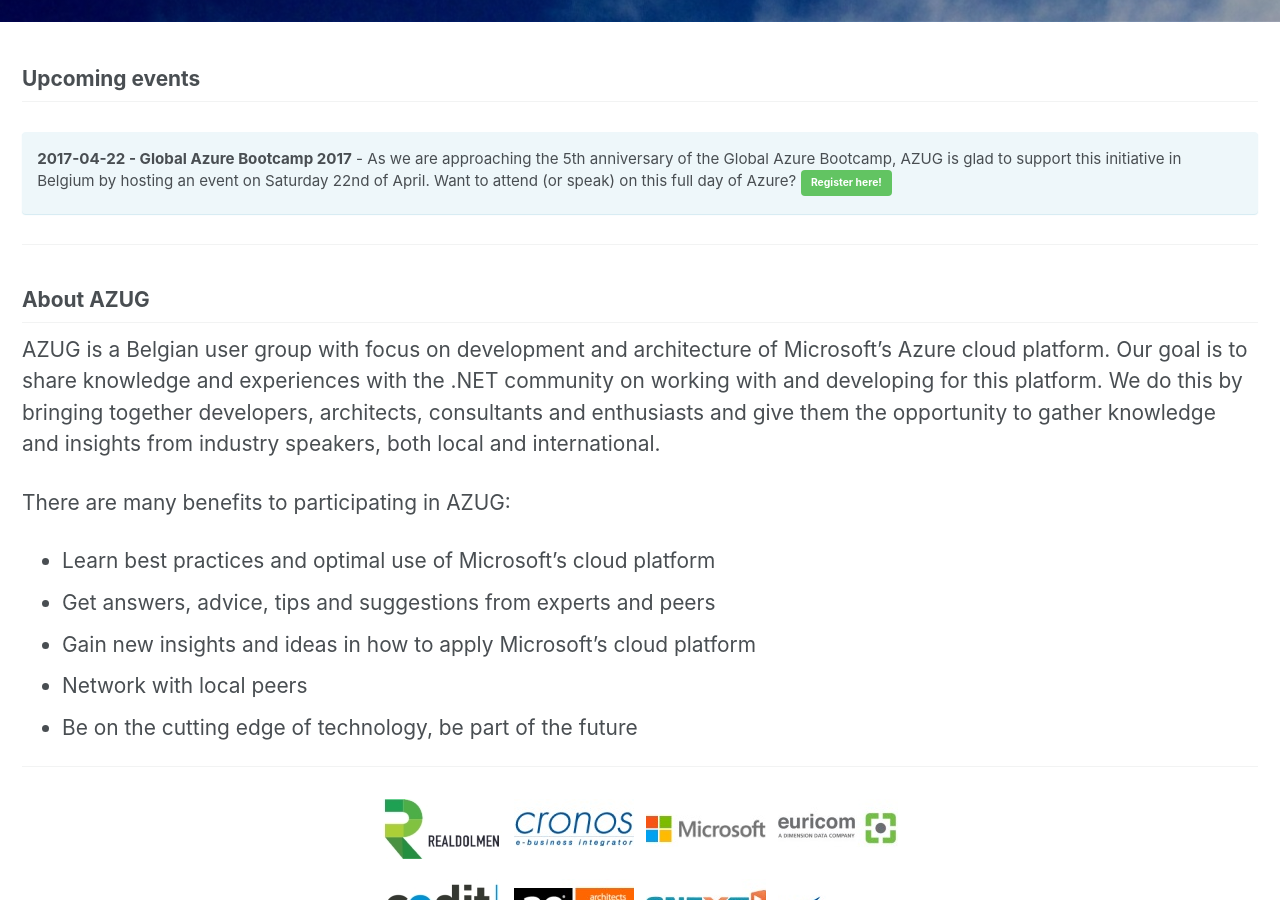
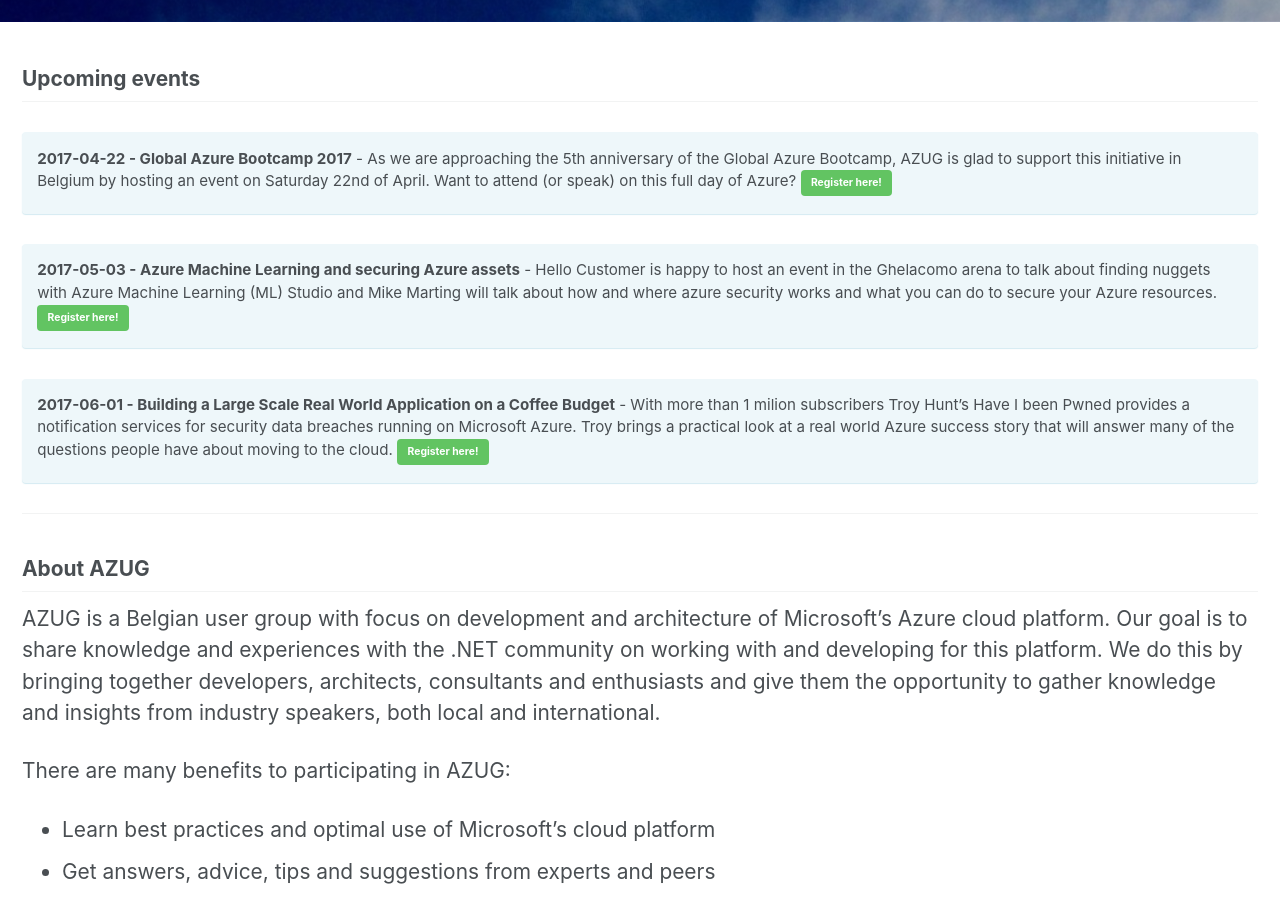
Before and after one commit to AzugBe/azugbe.github.io, a Jekyll site: the page built from index.md, in a window 1280 px wide and 900 px high, scrolled down 537 px. Built offline with Jekyll 4.4.1, drawn with Linux system fonts in a browser that asks for light colours.

Commit message:
Update homepage announcements

```diff
--- a/index.md
+++ b/index.md
@@ -14,6 +14,12 @@ excerpt: "The Belgium Azure User Group focuses on knowledge sharing and networki
 
 ## Upcoming events
 **2017-04-22 - Global Azure Bootcamp 2017** - As we are approaching the 5th anniversary of the Global Azure Bootcamp, AZUG is glad to support this initiative in Belgium by hosting an event on Saturday 22nd of April. Want to attend (or speak) on this full day of Azure? [Register here!](/events/2017/04/22/global-azure-bootcamp-2017){: .btn .btn--success}
+{: .notice--info}
+
+**2017-05-03 - Azure Machine Learning and securing Azure assets** - Hello Customer is happy to host an event in the Ghelacomo arena to talk about finding nuggets with Azure Machine Learning (ML) Studio and Mike Marting will talk about how and where azure security works and what you can do to secure your Azure resources. [Register here!](/events/2017/05/03/azure-machine-learning-and-securing-azure-assets){: .btn .btn--success}
+{: .notice--info}
+
+**2017-06-01 - Building a Large Scale Real World Application on a Coffee Budget** - With more than 1 milion subscribers Troy Hunt’s Have I been Pwned provides a notification services for security data breaches running on Microsoft Azure. Troy brings a practical look at a real world Azure success story that will answer many of the questions people have about moving to the cloud. [Register here!](/events/2017/06/01/building-a-large-scale-real-world-application-on-a-coffee-budget){: .btn .btn--success}
 {: .notice--info}
 
 <hr />
```
